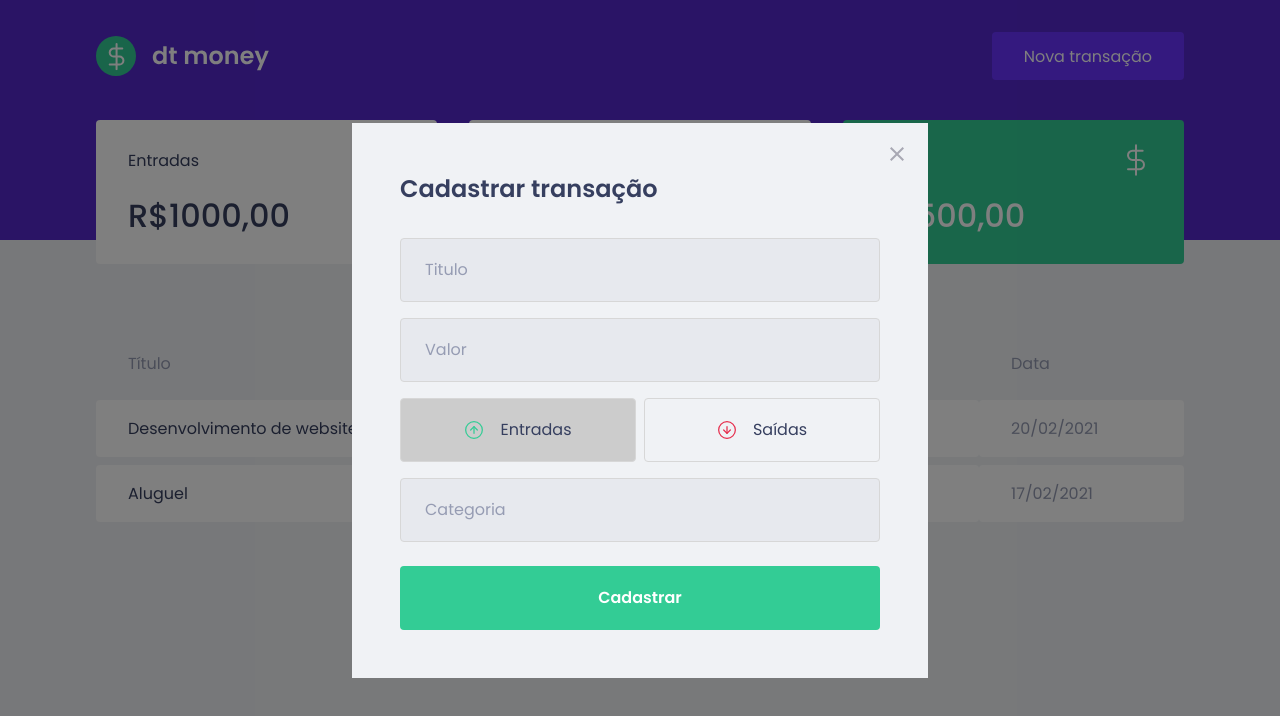
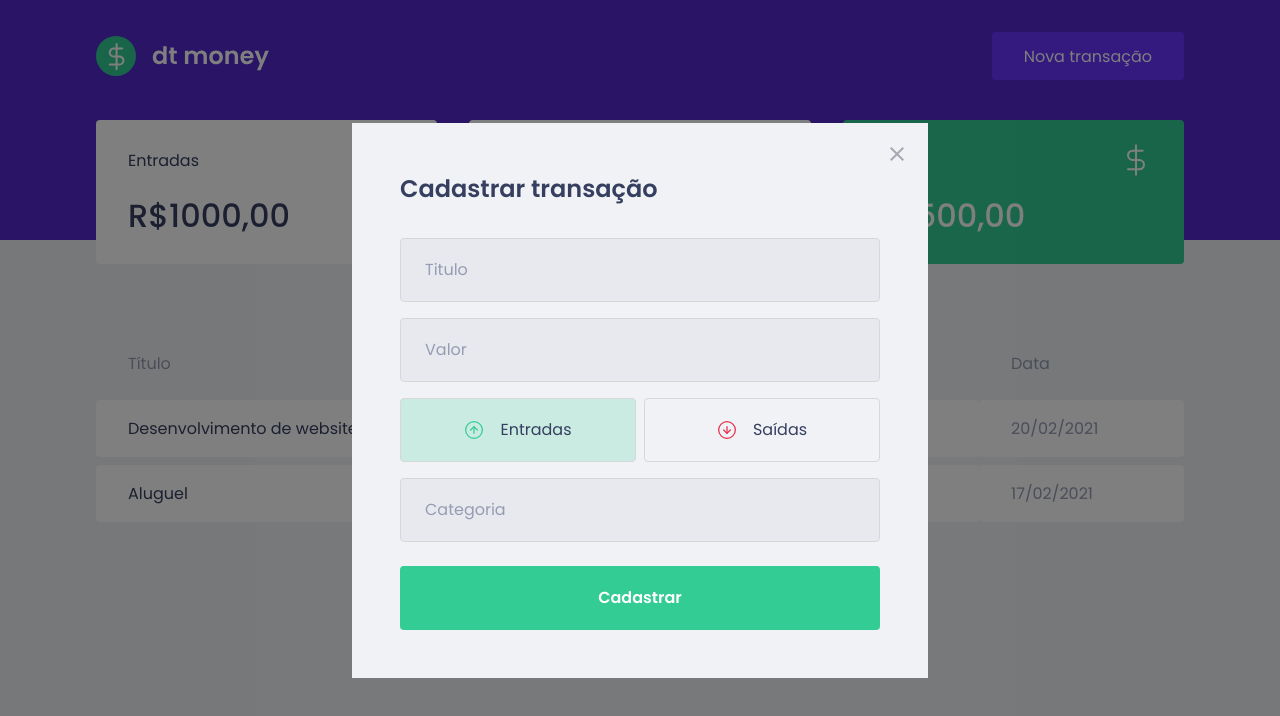
Before and after one commit to ferrariflaviaa/FMoney, a React (Create React App) app: page / in a window 1280 px wide. Both pictures are taken after a click on the button "Nova transação". Shown: the top 716 px of the page. Built offline with nearby package versions, Linux system fonts and the light colour scheme; no server answers; what miragejs would draw is missing.

Commit message:
button colors

```diff
--- a/src/components/NewTransactionModal/index.tsx
+++ b/src/components/NewTransactionModal/index.tsx
@@ -38,6 +38,7 @@
                 <RadioBox type="button"
                 onClick={() => setType('deposit')}
                 isActive={type === 'deposit'}
+                activeColor="green"
                 >
                     <img src={incomeImg}/>
                     <span>Entradas</span>
@@ -46,6 +47,7 @@
                 <RadioBox type="button"
                 onClick={() => setType('withdraw')}
                 isActive={type === 'withdraw'}
+                activeColor="red"
                 >
                     <img src={outcomeImg}/>
                     <span>Saídas</span>
--- a/src/components/NewTransactionModal/styles.ts
+++ b/src/components/NewTransactionModal/styles.ts
@@ -1,5 +1,5 @@
 import styled from "styled-components";
-import { darken } from 'polished';
+import { darken, transparentize } from 'polished';
 
 export const Container = styled.form`
     h2{
@@ -59,14 +59,20 @@
 
 interface RadioBoxProps{
     isActive: boolean;
+    activeColor: 'green' | 'red';
 }
+
+const colors = {
+    green: '#33CC95',
+    red: '#E52E4D'
+};
 
 export const RadioBox = styled.button <RadioBoxProps>`
         height: 4rem;
         border: 1px solid #d7d7d7;
         border-radius: 0.25rem;
 
-        background: ${(props) => props.isActive ? '#ccc':'transparent'};
+        background: ${(props) => props.isActive ? transparentize(0.8, colors[props.activeColor]) :'transparent'};
 
         display: flex;
         align-items: center;
```
